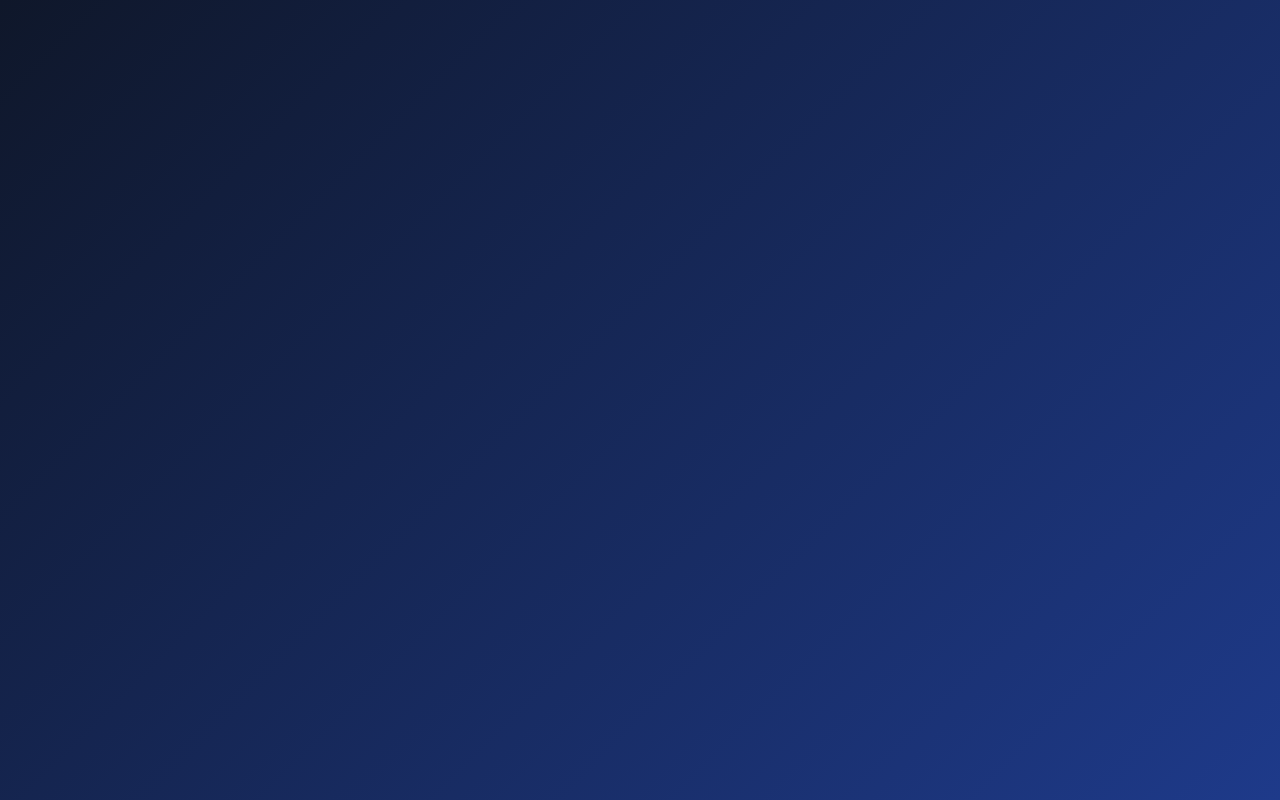
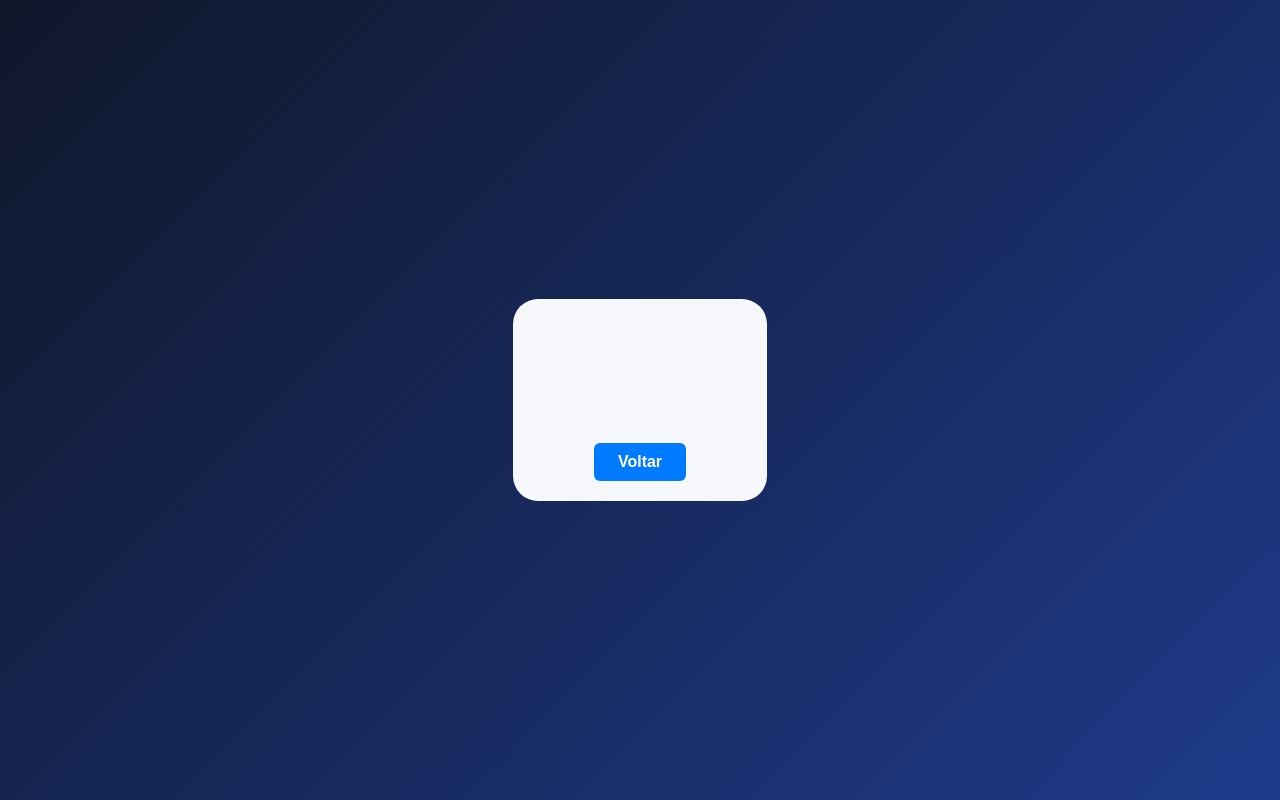
Before and after one commit to Rhuu4n/Aulas-FrontEnd, a React (Create React App) app: page /aviso in a window 1280 px wide. Before the commit this address had no page. Built offline with nearby package versions, Linux system fonts and the light colour scheme.

Commit message:
feat: Exercicio Aviso com temporizador completo e funcional

```diff
--- a/src/App.js
+++ b/src/App.js
@@ -1,7 +1,8 @@
+import { BrowserRouter, Routes, Route, Link } from 'react-router-dom';
 import './App.css';
 import Relogio from './components/relogio';
 import MsgLimit from './components/msg_limit';
-import { BrowserRouter, Routes, Route, Link } from 'react-router-dom';
+import Aviso from './components/aviso';
 
 function App() {
   return (
@@ -14,14 +15,15 @@ function App() {
                 <h1>Exercícios Faculdade SENAI Antonio Adolpho Lobbe</h1>
                 <Link to="/relogio" className="botao">Relógio</Link>
                 <Link to="/msg_limit" className="botao">Limite de Mensagens</Link>
+                <Link to="/aviso" className="botao">Aviso com temporizador</Link>
 
               </header>
             </div>
-          }
-        />
+          }/>
+
     <Route path="/relogio"element={<Relogio />}/>
-
     <Route path="/msg_limit"element={<MsgLimit />}/>
+    <Route path="/aviso"element={<Aviso />}/>
 
   </Routes>
 </BrowserRouter>
--- /dev/null
+++ b/src/components/aviso.jsx
@@ -0,0 +1,36 @@
+import { useEffect, useState } from "react";
+import "../css/aviso.css"
+
+export default function Aviso() {
+    const [tempo, setTempo] = useState(0);
+    const [bemVindo, setBemVindo] = useState("visible");
+    const [botao, setBotao] = useState("collapse");
+
+    useEffect(()=>{
+        const intervalo = setInterval(() => {
+        setTempo((i) => i + 1); }, 1000,);
+
+
+        return () => clearInterval(intervalo);
+
+    }, []);
+
+    useEffect(()=>{
+        if(tempo === 3){
+            Mostrar();
+        };}, [tempo]);
+
+
+    function Mostrar(){
+        setBemVindo("collapse");
+        setBotao("visible");
+    };
+
+    return(
+        <div className="aviso-container">
+            <p className="aviso-mensagem" style={{visibility: bemVindo}}>BEM VINDO!!!</p>
+            <p className="aviso-mensagem" style={{visibility: bemVindo}}>{tempo}</p>
+            <a className="aviso-botao" style={{visibility: botao}} href="../">Voltar</a>
+        </div>
+    );
+}
--- /dev/null
+++ b/src/css/aviso.css
@@ -0,0 +1,54 @@
+.aviso-container {
+    display: flex;
+    flex-direction: column;
+    justify-content: center;
+    align-items: center;
+
+    background: #f5f7fa;
+    padding: 20px;
+    box-sizing: border-box;
+    border-radius: 25px;
+}
+
+/* Mensagem de boas-vindas */
+.aviso-container .aviso-mensagem {
+    margin: 0 0 25px;
+
+    color: #222;
+    font-family: Arial, sans-serif;
+    font-size: 2rem;
+    font-weight: bold;
+    text-align: center;
+}
+
+/* Botão Voltar */
+.aviso-container .aviso-botao {
+    display: inline-block;
+
+    padding: 10px 24px;
+
+    color: white;
+    background-color: #007bff;
+
+    border-radius: 6px;
+    text-decoration: none;
+
+    font-family: Arial, sans-serif;
+    font-size: 1rem;
+    font-weight: bold;
+
+    transition:
+        background-color 0.2s ease,
+        transform 0.2s ease;
+}
+
+/* Quando passar o mouse */
+.aviso-container .aviso-botao:hover {
+    background-color: #0056b3;
+    transform: translateY(-2px);
+}
+
+/* Quando clicar */
+.aviso-container .aviso-botao:active {
+    transform: translateY(0);
+}
```
Also changed, not shown: 1 other file (tests, documents, lock files or other folders).
